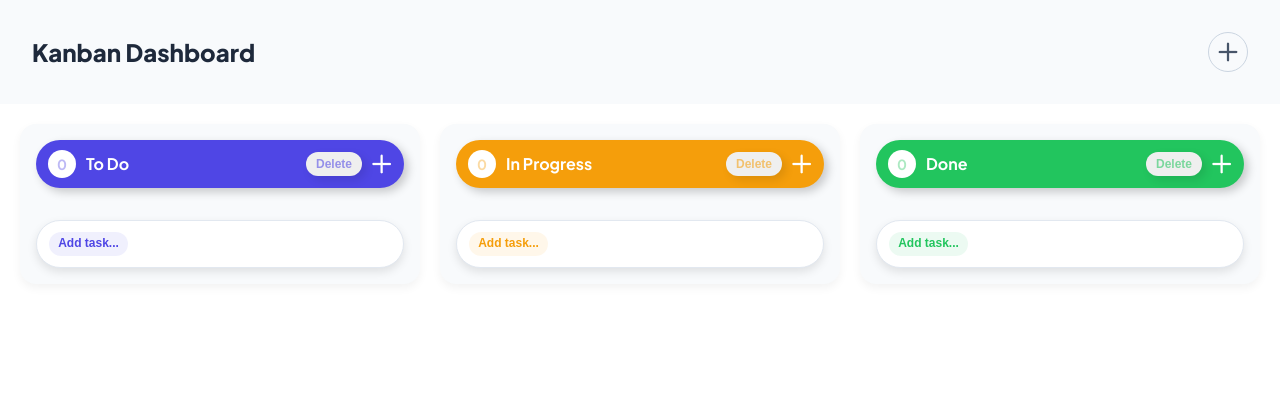
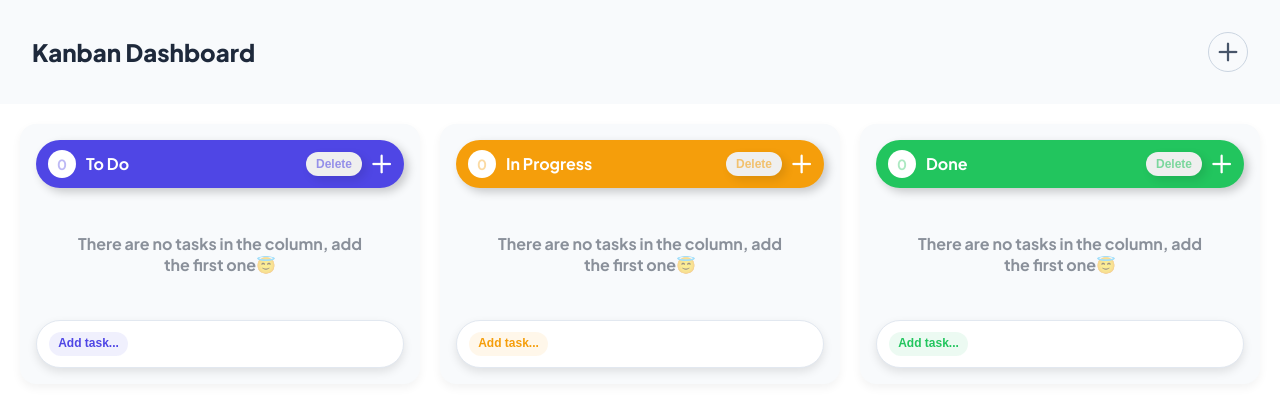
Before and after one commit to danilka-no-population/modsen-practice-2025, a React (Vite) app: page / in a window 1280 px wide. Shown: the top 414 px of the page. Built offline with nearby package versions, Linux system fonts and the light colour scheme.

Commit message:
feat: dnd for columns

```diff
--- a/src/App.tsx
+++ b/src/App.tsx
@@ -1,16 +1,21 @@
 import Board from './components/Board';
+import Column from './components/Column/Column';
 import Header from './components/Header/Header';
 import TaskCard from './components/TaskCard/TaskCard';
 import { useAppDispatch, useAppSelector } from './hooks/typedReduxHooks';
+import {
+    Column as ColumnType,
+    reorderColumns,
+} from './store/slices/columnSlice';
 import { moveTask, reorderTasks, Task } from './store/slices/taskSlice';
 import GlobalStyles from './styles/globalStyles';
 import {
-    closestCorners,
     DndContext,
     DragEndEvent,
     DragOverlay,
     DragStartEvent,
     MouseSensor,
+    rectIntersection,
     TouchSensor,
     useSensor,
     useSensors,
@@ -24,6 +29,7 @@ function App() {
     const columns = useAppSelector((state) => state.columns.columns);
 
     const [activeTask, setActiveTask] = useState<Task | null>(null);
+    const [activeColumn, setActiveColumn] = useState<ColumnType | null>(null);
     const [isAddingColumn, setIsAddingColumn] = useState<boolean>(false);
 
     const sensors = useSensors(
@@ -40,15 +46,32 @@ function App() {
         const taskId = event.active.id.toString();
         const task = tasks.find((task) => task.id === taskId) || null;
         setActiveTask(task);
+
+        const columnId = event.active.id.toString();
+        const column = columns.find((col) => col.id === columnId) || null;
+        setActiveColumn(column);
     };
 
     const handleDragEnd = (event: DragEndEvent) => {
         const { active, over } = event;
         if (!over) return;
 
-        const taskId = active.id.toString();
+        const activeId = active.id.toString();
         const overId = over.id.toString();
 
+        if (columns.some((col) => col.id === activeId)) {
+            const oldIndex = columns.findIndex((col) => col.id === activeId);
+            const newIndex = columns.findIndex((col) => col.id === overId);
+
+            if (
+                columns.some((col) => col.id === overId) &&
+                oldIndex !== newIndex
+            ) {
+                const newOrder = arrayMove(columns, oldIndex, newIndex);
+                dispatch(reorderColumns(newOrder));
+            }
+        } else {
+            const taskId = active.id.toString();
             const movingTask = tasks.find((task) => task.id === taskId);
             if (!movingTask) return;
 
@@ -56,7 +79,9 @@ function App() {
 
             let targetColumnId = columns.find((col) => col.id === overId)?.id;
             if (!targetColumnId) {
-            targetColumnId = tasks.find((task) => task.id === overId)?.columnId;
+                targetColumnId = tasks.find(
+                    (task) => task.id === overId
+                )?.columnId;
             }
 
             if (!targetColumnId) return;
@@ -92,20 +117,24 @@ function App() {
                         oldIndex,
                         newIndex
                     );
-                dispatch(reorderTasks({ columnId: sourceColumnId, newOrder }));
+                    dispatch(
+                        reorderTasks({ columnId: sourceColumnId, newOrder })
+                    );
+                }
             }
         }
 
         setActiveTask(null);
+        setActiveColumn(null);
     };
 
     useEffect(() => {
-        if (activeTask) {
+        if (activeTask || activeColumn) {
             document.body.classList.add('dragging');
         } else {
             document.body.classList.remove('dragging');
         }
-    }, [activeTask]);
+    }, [activeTask, activeColumn]);
 
     return (
         <>
@@ -113,10 +142,13 @@ function App() {
             <Header setIsAddingColumn={setIsAddingColumn} />
             <DndContext
                 sensors={sensors}
-                collisionDetection={closestCorners}
+                collisionDetection={rectIntersection}
                 onDragStart={handleDragStart}
                 onDragEnd={handleDragEnd}
-                onDragCancel={() => setActiveTask(null)}
+                onDragCancel={() => {
+                    setActiveTask(null);
+                    setActiveColumn(null);
+                }}
             >
                 <Board
                     isAddingColumn={isAddingColumn}
@@ -132,6 +164,13 @@ function App() {
                             columnId={activeTask.columnId}
                         />
                     ) : null}
+                    {activeColumn ? (
+                        <Column
+                            id={activeColumn.id}
+                            title={activeColumn.title}
+                            color={activeColumn.color}
+                        />
+                    ) : null}
                 </DragOverlay>
             </DndContext>
         </>
--- a/src/components/Board/index.tsx
+++ b/src/components/Board/index.tsx
@@ -14,6 +14,7 @@ import {
     AddColumnWrapper,
     ColorWrapper,
     NoColumnsText,
+    Wrapper,
 } from './styled';
 import { useState } from 'react';
 import { HuePicker } from 'react-color';
@@ -56,12 +57,14 @@ const Board = ({ isAddingColumn, setIsAddingColumn }: BoardProps) => {
     return (
         <BoardWrapper>
             {columns.map((column) => (
+                <Wrapper>
                     <Column
                         key={column.id}
                         id={column.id}
                         title={column.title}
                         color={column.color}
                     />
+                </Wrapper>
             ))}
             {isAddingColumn && (
                 <AddColumnWrapper>
--- a/src/components/Board/styled.ts
+++ b/src/components/Board/styled.ts
@@ -9,8 +9,7 @@ export const AddColumnWrapper = styled.div`
     border-radius: 16px;
     padding: 16px;
     flex: 1;
-    min-width: 280px;
-    max-width: 400px;
+    height: 180px;
     display: flex;
     flex-direction: column;
     gap: 16px;
@@ -69,7 +68,8 @@ export const ColorWrapper = styled.div`
 
 export const NoColumnsText = styled.div`
     width: 100%;
-    height: 400px;
+    height: 100%;
+    min-height: 100px;
     display: flex;
     text-align: center;
     justify-content: center;
@@ -77,4 +77,26 @@ export const NoColumnsText = styled.div`
     font-size: 26px;
     font-weight: bold;
     padding: 0 40px;
+    opacity: 0.6;
 `;
+
+export const Wrapper = styled.div`
+    border-radius: 16px;
+    flex: 1;
+    min-width: 280px;
+    max-width: 400px;
+    display: flex;
+    flex-direction: column;
+    gap: 16px;
+
+    transition: 0.3s ease-in-out;
+    background: #f8fafc;
+    background: transparent;
+
+    @media (max-width: 768px) {
+        background: transparent;
+        box-shadow: none;
+        width: 100%;
+        max-width: none;
+    }
+`;
--- a/src/components/Column/Column.tsx
+++ b/src/components/Column/Column.tsx
@@ -15,6 +15,8 @@ import {
     ColumnWrapper,
     Container,
     DeleteColumnButton,
+    DraggableContainer,
+    NoTasksText,
     SaveButton,
     TaskCount,
     TaskDescriptionInput,
@@ -25,8 +27,10 @@ import {
 import { useDroppable } from '@dnd-kit/core';
 import {
     SortableContext,
+    useSortable,
     verticalListSortingStrategy,
 } from '@dnd-kit/sortable';
+import { CSS } from '@dnd-kit/utilities';
 import { FC, useState } from 'react';
 import { v4 as uuidv4 } from 'uuid';
 
@@ -56,6 +60,19 @@ const Column: FC<ColumnProps> = ({ id, title, color }) => {
     } as const;
 
     const { setNodeRef } = useDroppable({ id });
+
+    const {
+        attributes,
+        listeners,
+        setNodeRef: setColumnNodeRef,
+        transform,
+        transition,
+    } = useSortable({ id });
+
+    const style = {
+        transform: CSS.Transform.toString(transform),
+        transition,
+    };
 
     const handleAddTask = () => {
         if (titleInput.trim() === '') return;
@@ -93,12 +110,12 @@ const Column: FC<ColumnProps> = ({ id, title, color }) => {
     };
 
     return (
-        <ColumnWrapper ref={setNodeRef}>
+        <ColumnWrapper ref={setColumnNodeRef} style={style}>
             <ColumnHeader color={color}>
-                <Container>
+                <DraggableContainer {...attributes} {...listeners}>
                     <TaskCount color={color}>{tasks.length}</TaskCount>
                     <ColumnTitle>{title}</ColumnTitle>
-                </Container>
+                </DraggableContainer>
                 <Container>
                     <DeleteColumnButton
                         color={color}
@@ -117,12 +134,18 @@ const Column: FC<ColumnProps> = ({ id, title, color }) => {
                     .map((task) => task.id)}
                 strategy={verticalListSortingStrategy}
             >
-                <TasksWrapper>
+                <TasksWrapper ref={setNodeRef}>
                     {tasks
                         .filter((task) => task !== null)
                         .map((task) => (
                             <TaskCard key={task.id} {...task} columnId={id} />
                         ))}
+                    {tasks.length === 0 && !isAddingTask && (
+                        <NoTasksText>
+                            There are no tasks in the column, add the first
+                            one😇
+                        </NoTasksText>
+                    )}
 
                     {isAddingTask && (
                         <AddTaskForm>
--- a/src/components/Column/styled.ts
+++ b/src/components/Column/styled.ts
@@ -21,7 +21,7 @@ export const ColumnWrapper = styled.div`
     background: #ffffff;
     border-radius: 16px;
     padding: 16px;
-    flex: 1;
+
     min-width: 280px;
     max-width: 400px;
     display: flex;
@@ -130,6 +130,7 @@ export const TasksWrapper = styled.div`
     display: flex;
     flex-direction: column;
     gap: 12px;
+    min-height: 100px;
 `;
 
 export const AddTaskForm = styled.div`
@@ -224,3 +225,24 @@ export const DeleteColumnButton = styled.button<ColumnHeaderProps>`
     cursor: pointer;
     box-shadow: 4px 4px 10px rgba(0, 0, 0, 0.1);
 `;
+
+export const DraggableContainer = styled.div`
+    width: 100%;
+    height: 100%;
+    cursor: grab;
+    user-select: none;
+`;
+
+export const NoTasksText = styled.div`
+    width: 100%;
+    height: 100%;
+    min-height: 100px;
+    display: flex;
+    text-align: center;
+    justify-content: center;
+    align-items: center;
+    fontsize: '14px';
+    font-weight: bold;
+    padding: 0 40px;
+    opacity: 0.5;
+`;
--- a/src/store/slices/columnSlice.ts
+++ b/src/store/slices/columnSlice.ts
@@ -1,6 +1,6 @@
 import { createSlice, PayloadAction } from '@reduxjs/toolkit';
 
-interface Column {
+export interface Column {
     id: string;
     title: string;
     color: string;
@@ -30,8 +30,11 @@ const columnsSlice = createSlice({
                 (col) => col.id !== action.payload
             );
         },
+        reorderColumns: (state, action: PayloadAction<Column[]>) => {
+            state.columns = action.payload;
+        },
     },
 });
 
-export const { addColumn, removeColumn } = columnsSlice.actions;
+export const { addColumn, removeColumn, reorderColumns } = columnsSlice.actions;
 export default columnsSlice.reducer;
```
Lines whose indentation alone changed are shown as unchanged.
